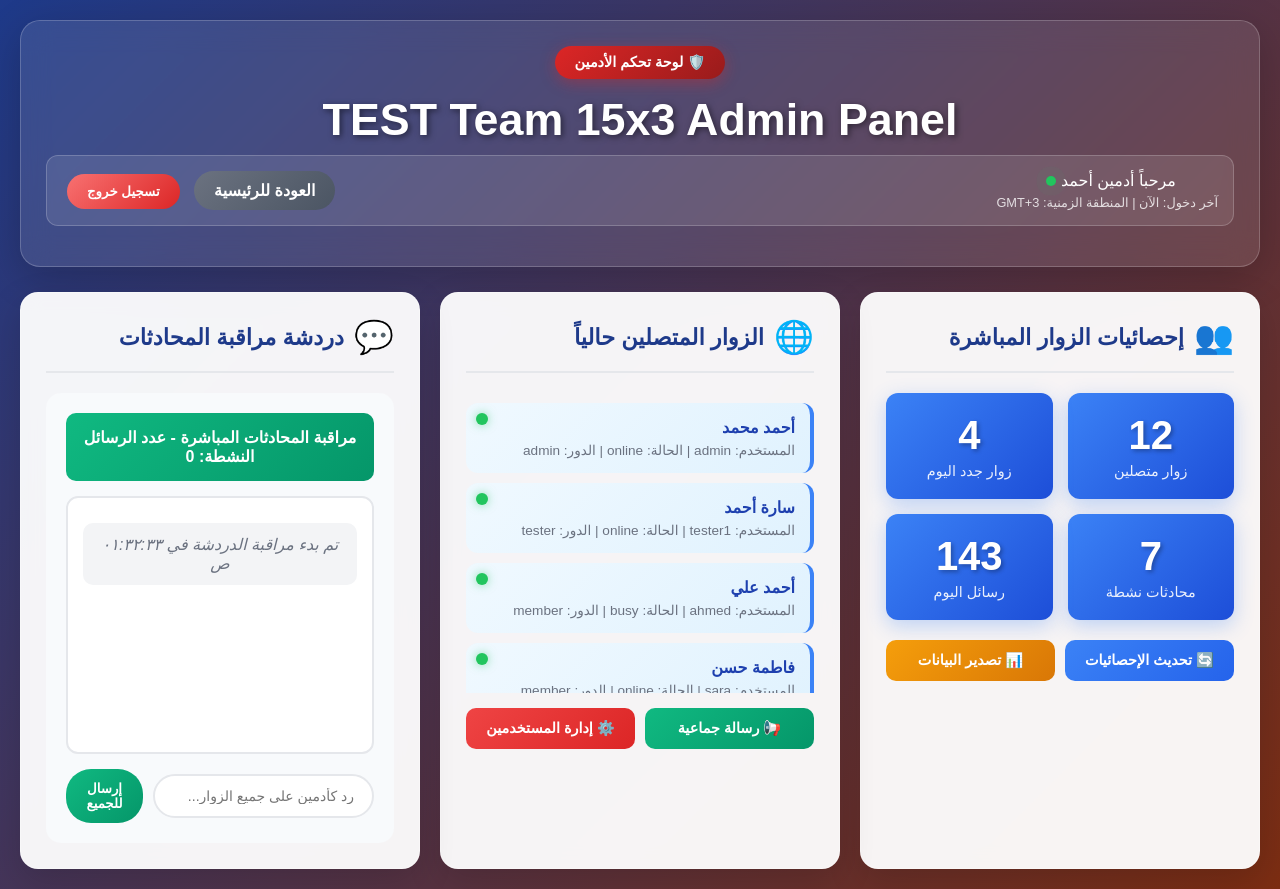
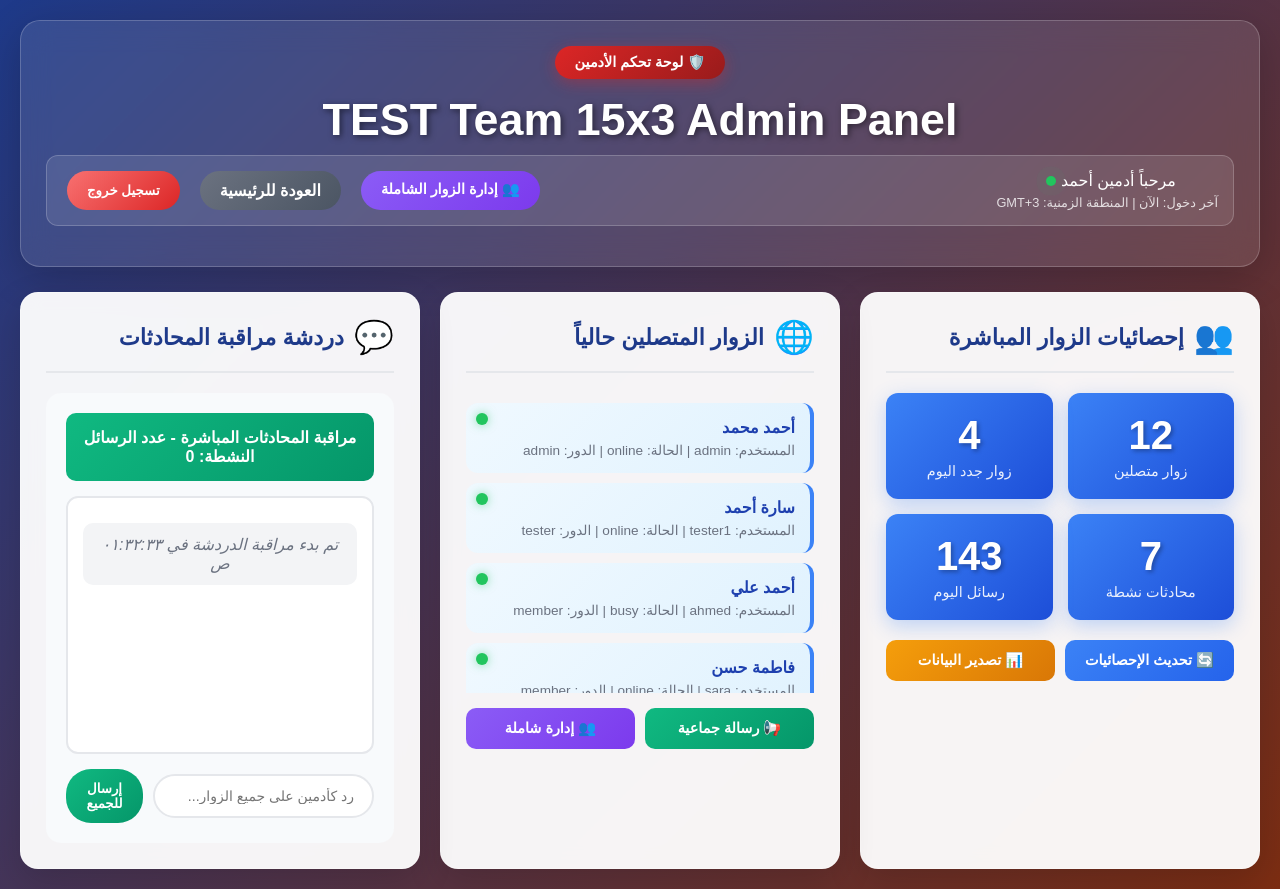
Before and after one commit to MrOtako1k/Team-15x3, a plain HTML site: page admin_dashboard_panel.html in a window 1280 px wide. Drawn offline with Linux system fonts and the light colour scheme.

Commit message:
Update admin_dashboard_panel.html

```diff
--- a/admin_dashboard_panel.html
+++ b/admin_dashboard_panel.html
@@ -67,9 +67,13 @@
             align-items: center;
         }
 
-        .logout-btn, .back-btn {
-            background: linear-gradient(135deg, #f87171 0%, #dc2626 100%);
-            color: white;
+        .header-buttons {
+            display: flex;
+            gap: 10px;
+            flex-wrap: wrap;
+        }
+
+        .logout-btn, .back-btn, .visitor-management-btn {
             padding: 10px 20px;
             border: none;
             border-radius: 20px;
@@ -81,13 +85,29 @@
             margin: 0 5px;
         }
 
+        .logout-btn {
+            background: linear-gradient(135deg, #f87171 0%, #dc2626 100%);
+            color: white;
+        }
+
         .back-btn {
             background: linear-gradient(135deg, #6b7280 0%, #4b5563 100%);
+            color: white;
         }
 
-        .logout-btn:hover, .back-btn:hover {
+        .visitor-management-btn {
+            background: linear-gradient(135deg, #8b5cf6 0%, #7c3aed 100%);
+            color: white;
+            font-size: 0.9em;
+        }
+
+        .logout-btn:hover, .back-btn:hover, .visitor-management-btn:hover {
             transform: translateY(-2px);
-            box-shadow: 0 5px 15px rgba(248, 113, 113, 0.4);
+            box-shadow: 0 5px 15px rgba(0, 0, 0, 0.3);
+        }
+
+        .visitor-management-btn:hover {
+            box-shadow: 0 5px 15px rgba(139, 92, 246, 0.4);
         }
 
         .dashboard-grid {
@@ -347,6 +367,11 @@
             color: white;
         }
 
+        .btn-purple {
+            background: linear-gradient(135deg, #8b5cf6 0%, #7c3aed 100%);
+            color: white;
+        }
+
         .action-btn:hover {
             transform: translateY(-2px);
             box-shadow: 0 5px 15px rgba(0, 0, 0, 0.2);
@@ -407,6 +432,15 @@
             .visitor-stats {
                 grid-template-columns: 1fr;
             }
+
+            .header-buttons {
+                flex-direction: column;
+                align-items: stretch;
+            }
+
+            .header-buttons a, .header-buttons button {
+                margin: 2px 0;
+            }
         }
     </style>
 </head>
@@ -423,7 +457,8 @@
                         آخر دخول: الآن | المنطقة الزمنية: GMT+3
                     </div>
                 </div>
-                <div>
+                <div class="header-buttons">
+                    <a href="visitor-management.html" class="visitor-management-btn">👥 إدارة الزوار الشاملة</a>
                     <a href="index.html" class="back-btn">العودة للرئيسية</a>
                     <button class="logout-btn" onclick="logout()">تسجيل خروج</button>
                 </div>
@@ -476,7 +511,7 @@
                 </div>
                 <div class="action-buttons">
                     <button class="action-btn btn-success" onclick="sendBroadcast()">📢 رسالة جماعية</button>
-                    <button class="action-btn btn-danger" onclick="manageUsers()">⚙️ إدارة المستخدمين</button>
+                    <button class="action-btn btn-purple" onclick="openVisitorManagement()">👥 إدارة شاملة</button>
                 </div>
             </div>
 
@@ -679,8 +714,8 @@
             }
         }
 
-        function manageUsers() {
-            showNotification('فتح نافذة إدارة المستخدمين...');
+        function openVisitorManagement() {
+            window.location.href = 'visitor-management.html';
         }
 
         function logout() {
```
